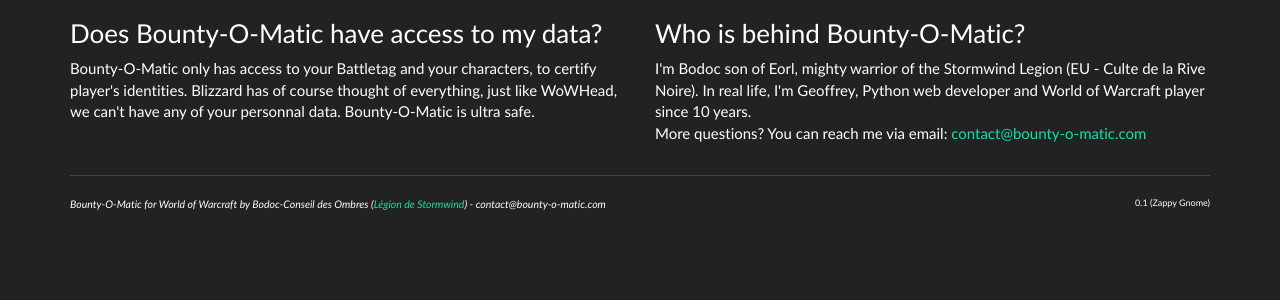
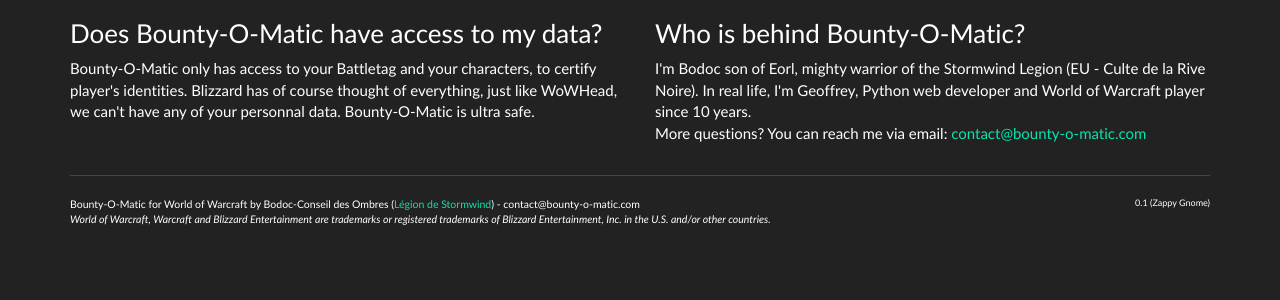
Before and after one commit to toxinu/bounty-o-matic, a Django app: template templates/home/help.html in a window 1280 px wide. Shown: the part 365-665 px from the top of the page. Run offline with Django 3.2, Linux system fonts and the light colour scheme; the template is opened without the code that fills it, so the values that code supplies are empty; some libraries are stand-ins or nearby versions.

Commit message:
Add trademark in footer

```diff
--- a/templates/footer.html
+++ b/templates/footer.html
@@ -2,8 +2,12 @@
 <div class="row">
   <div class="col-md-12">
     <hr>
-    <em>Bounty-O-Matic <span class="hidden-xs hidden-sm">{% trans "for" %} World of Warcraft {% trans "by" %} Bodoc-Conseil des Ombres (<a href="http://stormwind-legion.fr/" target="_blank">Légion de Stormwind</a>)</span> - contact@bounty-o-matic.com</em><small class="pull-right">{% if user.is_authenticated %}{% if user.is_staff %}<a class="danger-text" href="/admin">{% trans "Admin" %}</a> | {% endif %}<a id="refresh-link" class="footer-refresh" href="#">{% trans "Refresh your BattleNet data" %}</a> | {% endif %}0.1 (Zappy Gnome)</small>
-
+    Bounty-O-Matic <span class="hidden-xs hidden-sm">{% trans "for" %} World of Warcraft {% trans "by" %} Bodoc-Conseil des Ombres (<a href="http://stormwind-legion.fr/" target="_blank">Légion de Stormwind</a>)</span> - contact@bounty-o-matic.com<small class="pull-right">{% if user.is_authenticated %}{% if user.is_staff %}<a class="danger-text" href="/admin">{% trans "Admin" %}</a> | {% endif %}<a id="refresh-link" class="footer-refresh" href="#">{% trans "Refresh your BattleNet data" %}</a> | {% endif %}0.1 (Zappy Gnome)</small>
+  </div>
+</div>
+<div class="row">
+  <div class="col-md-12">
+    <em>{% trans "World of Warcraft, Warcraft and Blizzard Entertainment are trademarks or registered trademarks of Blizzard Entertainment, Inc. in the U.S. and/or other countries." %}</em>
   </div>
 </div>
 
```
